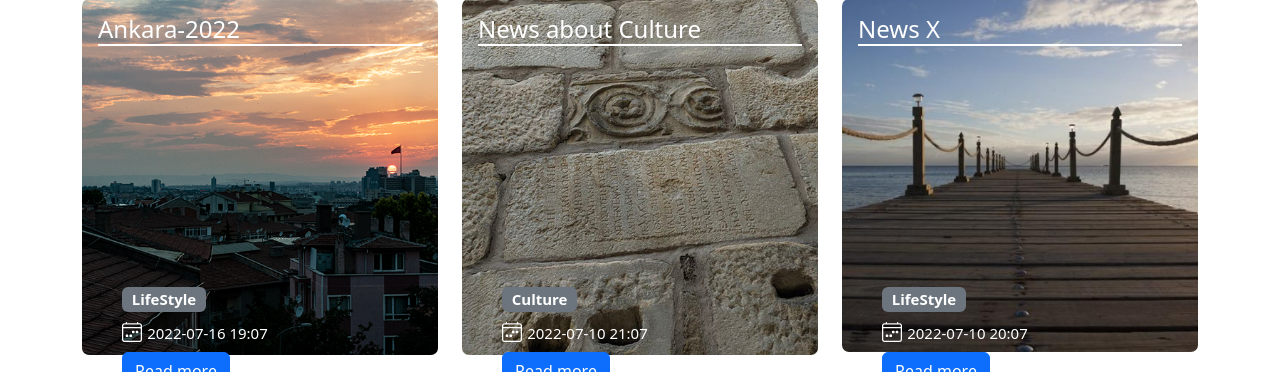
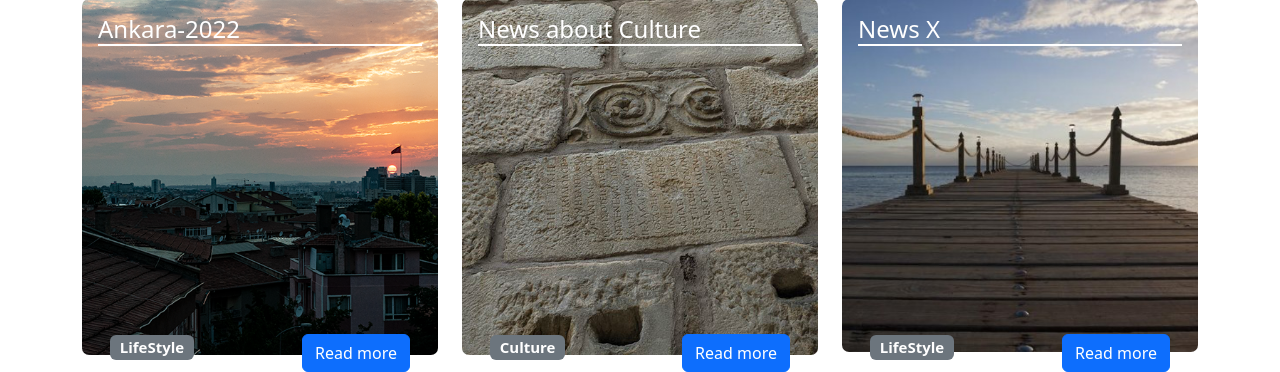
Before and after one commit to George-Seletski/test-site, a Django app: page / in a window 1280 px wide. Shown: the part 131-503 px from the top of the page. Run offline with Django 4.2, Linux system fonts and the light colour scheme; data comes from the database, SQL or seed files in the repository.

Commit message:
feat: changed design

```diff
--- a/website/news/templates/news/index.html
+++ b/website/news/templates/news/index.html
@@ -54,24 +54,20 @@
                 <h4 class="card-title" style="color:#fff; border-bottom: 2px solid #fff;">{{ item.title }}
                 </h4>
                  <div class="container">
-                  <div class="row" style="margin: 15em 0 0 0;">
-                    <div class="col-6">
+                  <ul class="d-flex list-unstyled" style="margin: 18em 0 0 0;">
+                    <li class="me-auto">
                     <h5>
                       <span class="badge bg-secondary" style="">{{ item.category }}</span>
                     </h5>
-                </div>
-                <div class="col-md-8">
+                    </li>
+                    <li class="d-flex align-items-left">
+                        <a href="#" class="btn btn-primary">Read more</a>
+                    </li>
+                </ul>
                  <h5>
                       <i class="bi bi-calendar4-week" style="color:#fff;"></i>
                       <span class="card-text" style="color: white; font-size: 15px;">{{ item.created_at|date:'Y-m-d H:m' }}</span>
                     </h5>
-                </div>
-
-                <div class="col-6 col-md-8">
-                    <a href="#" class="btn btn-primary">Read more</a>
-                </div>
-
-                </div>
                 </div>
                 <!--<a href="#" class="btn btn-primary">Read more</a>-->
               </div>
```
Lines whose indentation alone changed are shown as unchanged.
